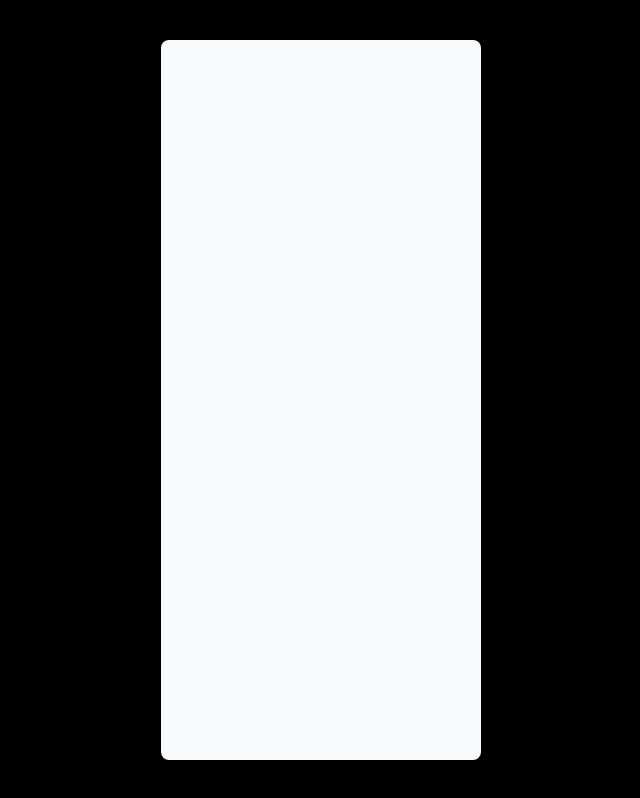
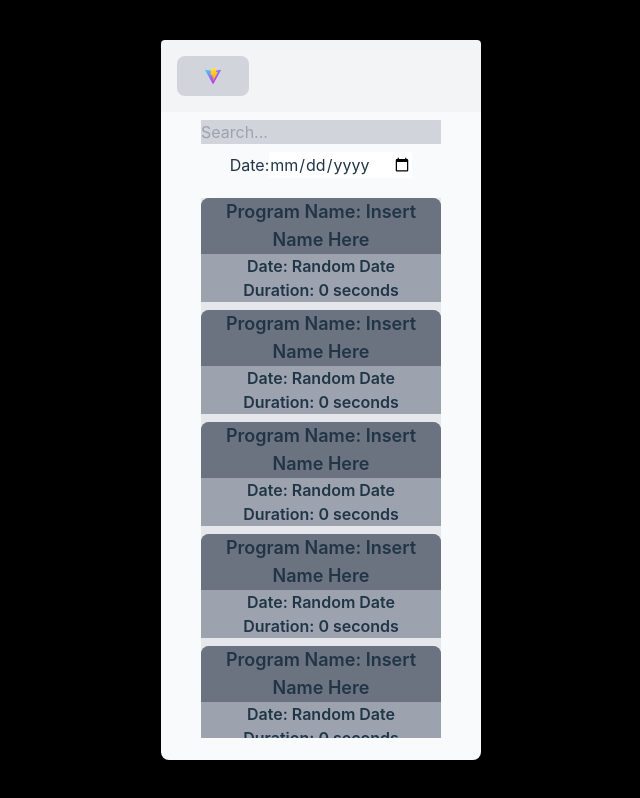
Before and after one commit to JoshuaW13/ConceptFitness, a React (Vite) app in the folder conceptFitness/: page /sessionLogs in a window 1280 px wide. Before the commit this address had no page. Shown: the whole page, without its empty margins (319-959 px from the left). Built offline with nearby package versions, Linux system fonts and the light colour scheme.

Commit message:
Added exercise log page

```diff
--- a/conceptFitness/src/App.jsx
+++ b/conceptFitness/src/App.jsx
@@ -5,7 +5,8 @@ import Profile from './pages/Profile.jsx';
 import Session from './pages/Session.jsx';
 import Catalogue from './pages/Catalogue.jsx';
 import Programs from './pages/Programs.jsx';
-import Logs from './pages/Logs.jsx';
+import SessionLogs from './pages/SessionLogs.jsx';
+import ExerciseLogs from './pages/ExerciseLogs.jsx';
 
 function App() {
   return (
@@ -18,7 +19,8 @@ function App() {
           <Route path="/session" element={<Session />} />
           <Route path="/catalogue" element={<Catalogue />} />
           <Route path="/programs" element={<Programs />} />
-          <Route path="/logs" element={<Logs />} />
+          <Route path="/sessionLogs" element={<SessionLogs />} />
+          <Route path="/exerciseLogs" element={<ExerciseLogs />} />
         </Routes>
       </div>
     </Router>
--- a/conceptFitness/src/components/ExerciseLogPopup.jsx
+++ b/conceptFitness/src/components/ExerciseLogPopup.jsx
@@ -1,12 +1,17 @@
 import React from 'react'
 import '../App.css'
+import { useNavigate } from 'react-router-dom';
 
 
 function ExerciseLogPopup() {
+  const navigate = useNavigate();
 
+  const exerciseLogs = () =>{
+    navigate("/exerciseLogs")
+  }
   return (
     <div className="">
-          <button>Statistics</button>
+          <button onClick={exerciseLogs}>Statistics</button>
           <button>Favorite</button>
           <button>Add to...</button>
     </div>
--- /dev/null
+++ b/conceptFitness/src/pages/ExerciseLogs.jsx
@@ -0,0 +1,22 @@
+import React, { useState } from 'react';
+import '../App.css';
+import NavBar from '../components/NavBar';
+import HomeButton from '../components/HomeButton';
+
+function ExerciseLogs() {
+
+    return (
+        <div className='w-full h-full flex flex-col items-center gap-2'>
+            <NavBar FirstButton={HomeButton} />
+            <div className='bg-black w-[75%] rounded-lg'>
+                <input type="text" placeholder='Search...' className='text-black bg-gray-300 w-full' />
+            </div>
+            <form>
+                <label htmlFor="date">Date:</label>
+                <input type="date" id="date" name="date" />
+            </form>
+        </div>
+    );
+}
+
+export default ExerciseLogs;
--- a/conceptFitness/src/pages/Home.jsx
+++ b/conceptFitness/src/pages/Home.jsx
@@ -20,7 +20,7 @@ function Home() {
     navigate("/programs")
   }
   const navigateLogs = () =>{
-    navigate("/logs")
+    navigate("/sessionLogs")
   }
 
 
--- a/conceptFitness/src/pages/Logs.jsx
+++ b/conceptFitness/src/pages/SessionLogs.jsx
@@ -6,7 +6,7 @@ import ExerciseLog from '../components/ExerciseLog';
 import SessionLog from '../components/SessionLog';
 import DropDown from '../components/DropDown';
 
-function Logs() {
+function SessionLogs() {
     const sessionLogs = [];
     const exerciseLogs = [];
 
@@ -41,4 +41,4 @@ function Logs() {
     );
 }
 
-export default Logs;
+export default SessionLogs;
```
